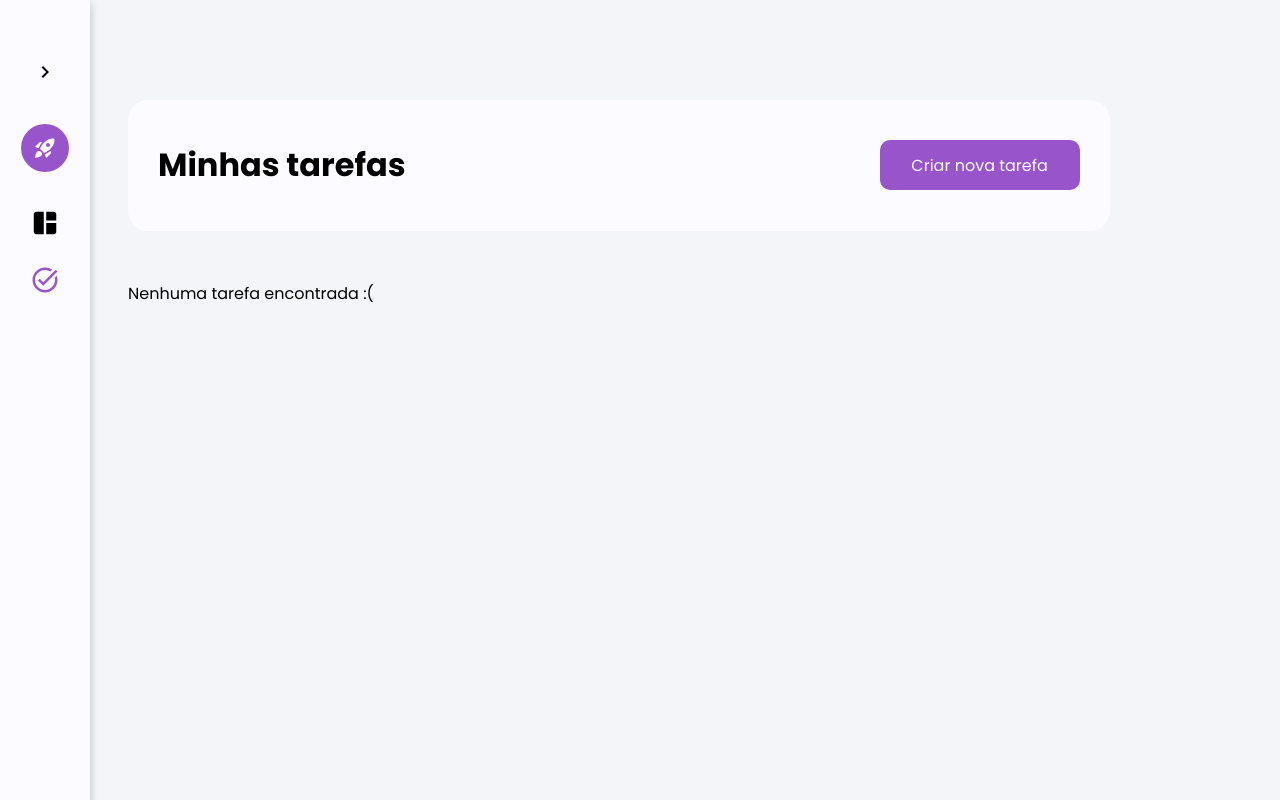
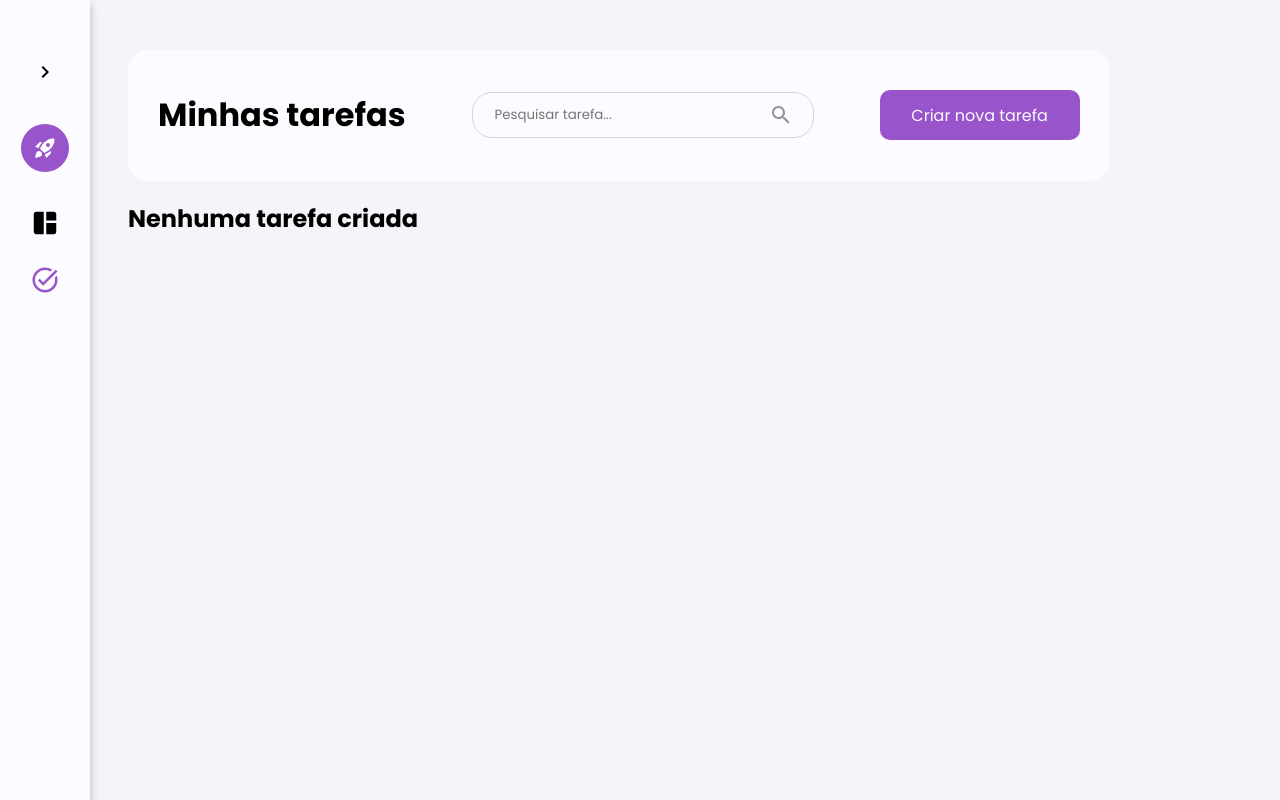
Before and after one commit to juliasanchez25/task-management-next, a Next.js app: page /tasks in a window 1280 px wide. Built offline with nearby package versions, Linux system fonts and the light colour scheme.

Commit message:
feat: search bar

```diff
--- a/src/pages/tasks/components/TasksDroppable.tsx
+++ b/src/pages/tasks/components/TasksDroppable.tsx
@@ -14,15 +14,15 @@ export const TasksDroppable = ({ tasks, setTasks, openEditModal, remove }: Tasks
   const status = [
     {
       id: 'todo',
-      name: 'A fazer'
+      name: 'To Do'
     },
     {
       id: 'doing',
-      name: 'Fazendo'
+      name: 'Doing'
     },
     {
       id: 'done',
-      name: 'Pronto'
+      name: 'Done'
     }
   ];
 
--- a/src/pages/tasks/components/card/CustomCard.tsx
+++ b/src/pages/tasks/components/card/CustomCard.tsx
@@ -1,6 +1,6 @@
 import { TaskModel } from '@/models/Task';
 import styles from './../../../../styles/pages/tasks/components/card/CustomCard.module.scss';
-import { Delete, MoreHoriz, EditNote } from '@mui/icons-material';
+import { Delete, MoreHoriz, EditNote, Schedule } from '@mui/icons-material';
 import { Button, CardActions, CardContent } from '@mui/material';
 import Card from '@mui/material/Card';
 import Tag from './TaskTypeTag';
@@ -51,14 +51,14 @@ export const CustomCard = ({ task, onClick, remove }: CardProps) => {
         <div className={styles['card__top']}>
           <Tag type={typeMapper[task.type]} />
           <div className={styles['card__task-due']}>
-            <p>{handleTaskEndAt()}</p>
+            <Schedule className={styles['card__task-due__icon']} />
+            <p >{handleTaskEndAt()}</p>
           </div>
           <MoreHoriz htmlColor='#d1d1d1' />
         </div>
-        <h3>{task.title}</h3>
-        <p>{task.description}</p>
+        <h3 className={styles['card__title']}>{task.title}</h3>
+        <p className={styles['card__description']}>{task.description}</p>
         <TaskDates task={task} />
-
       </CardContent>
       <CardActions className={styles['card__actions']}>
         <Button onClick={onClick} size="small"><EditNote /></Button>
--- a/src/pages/tasks/index.tsx
+++ b/src/pages/tasks/index.tsx
@@ -1,4 +1,4 @@
-import React, { useEffect, useState } from 'react';
+import React, { useEffect, useState, useMemo } from 'react';
 import styles from './../../styles/pages/tasks/index.module.scss';
 import { TasksDroppable } from './components/TasksDroppable';
 import { TaskModel } from '@/models/Task';
@@ -7,6 +7,7 @@ import { EditTaskModal } from './components/EditTaskModal';
 import { RemoveTaskModal } from './components/RemoveTaskModal';
 import taskService from '@/services/TasksService';
 import { toast } from 'react-toastify';
+import { Search } from '@mui/icons-material';
 
 const Tasks = () => {
   const [tasks, setTasks] = useState<TaskModel[]>([]);
@@ -15,6 +16,7 @@ const Tasks = () => {
   const [taskToEdit, setTaskToEdit] = useState<TaskModel>();
   const [taskToRemove, setTaskToRemove] = useState<TaskModel>();
   const [removeModal, setRemoveModal] = useState<boolean>(false);
+  const [search, setSearch] = useState('');
 
   const createTask = () => {
     setNewModal(true);
@@ -39,6 +41,10 @@ const Tasks = () => {
     }
   };
 
+  const getSearchTasks = useMemo(() => {
+    return tasks.filter(task => task.title.toLowerCase().includes(search.toLowerCase()));
+  }, [tasks, search]);
+
   useEffect(() => {
     setTasks(taskService.getTask());
   }, []);
@@ -49,6 +55,20 @@ const Tasks = () => {
 
   return (
     <>
+      <main className={styles['main']}>
+        <h1>Minhas tarefas</h1>
+        <div className={styles['main__search-box']}>
+          <input
+            type='text'
+            placeholder='Pesquisar tarefa...'
+            value={search}
+            onChange={(e) => setSearch(e.target.value)}
+            className={styles['main__search-box__input']}
+          />
+          <Search className={styles['main__search-box__icon']} />
+        </div>
+        <button onClick={createTask} className={styles['main__create-task-btn']}>Criar nova tarefa</button>
+      </main>
       <NewTaskModal open={newModal} setOpen={setNewModal} setTasks={setTasks} />
       {taskToEdit && (
         <EditTaskModal
@@ -66,19 +86,17 @@ const Tasks = () => {
           onClickConfirm={handleRemove}
         />
       )}
-      <main className={styles['main']}>
-        <h1>Minhas tarefas</h1>
-        <button onClick={createTask} className={styles['main__create-task-btn']}>Criar nova tarefa</button>
-      </main>
-      {tasks.length > 0 ? (
+      {getSearchTasks.length > 0 ? (
         <TasksDroppable
-          tasks={tasks}
+          tasks={getSearchTasks}
           setTasks={setTasks}
           openEditModal={editTask}
           remove={(id: number, event: React.MouseEvent<HTMLButtonElement, MouseEvent>) => removeTask(id, event)}
         />
       ) : (
-        <p>Nenhuma tarefa encontrada :(</p>
+        <div className={styles['empty-tasks']}>
+          <h2>Nenhuma tarefa criada</h2>
+        </div>
       )}
     </>
   );
--- a/src/styles/pages/index.module.scss
+++ b/src/styles/pages/index.module.scss
@@ -3,7 +3,7 @@
 
 .main {
   padding: px-to-rem(20) px-to-rem(30);
-  margin-top: px-to-rem(100);
+  margin-top: px-to-rem(70);
   display: flex;
   justify-content: space-between;
   align-items: center;
--- a/src/styles/pages/tasks/components/card/CustomCard.module.scss
+++ b/src/styles/pages/tasks/components/card/CustomCard.module.scss
@@ -17,17 +17,33 @@
     justify-content: space-between;
   }
 
+  &__title {
+    font-size: px-to-rem(17);
+  }
+
+  &__description {
+    font-size: px-to-rem(15);
+  }
+
   &__task-due {
     display: flex;
     justify-content: center;
     align-items: center;
-    font-size: px-to-rem(14);
     width: px-to-rem(110);
     height: px-to-rem(30);
     border-radius: 18px;
     background-color: map-get($colors, 'green-background');
     color: map-get($colors, 'green-title');
-    font-weight: 600;
+    gap: px-to-rem(5);
+
+    p {
+      font-size: px-to-rem(14);
+      font-weight: 600;
+    }
+
+    &__icon {
+      font-size: px-to-rem(16);
+    }
   }
 
   &__actions {
--- a/src/styles/pages/tasks/components/card/TaskDates.module.scss
+++ b/src/styles/pages/tasks/components/card/TaskDates.module.scss
@@ -8,7 +8,7 @@
     font-size: px-to-rem(13);
     color: map-get($colors, 'gray');
     font-style: italic;
-    gap: px-to-rem(10);
+    gap: px-to-rem(5);
 
     p {
       margin: 3px 0;
--- a/src/styles/pages/tasks/index.module.scss
+++ b/src/styles/pages/tasks/index.module.scss
@@ -3,13 +3,35 @@
 
 .main {
   padding: px-to-rem(20) px-to-rem(30);
-  margin: px-to-rem(100) 0 px-to-rem(50);
+  margin: px-to-rem(50) 0 px-to-rem(20);
   display: flex;
   justify-content: space-between;
   align-items: center;
   background-color: map-get($colors, 'white');
   border-radius: 20px;
   width: 80%;
+
+  &__search-box {
+    padding: px-to-rem(10) px-to-rem(20);
+    display: flex;
+    justify-content: space-between;
+    align-items: center;
+    width: px-to-rem(300);
+    border-radius: 20px;
+    border: 1px solid #cccc;
+
+    &__input {
+      width: 100%;
+      outline: none;
+      border: none;
+      background-color: transparent;
+    }
+
+    &__icon {
+      color: map-get($colors, 'gray');
+      cursor: pointer;
+    }
+  }
 
   &__create-task-btn {
     width: px-to-rem(200);
```
